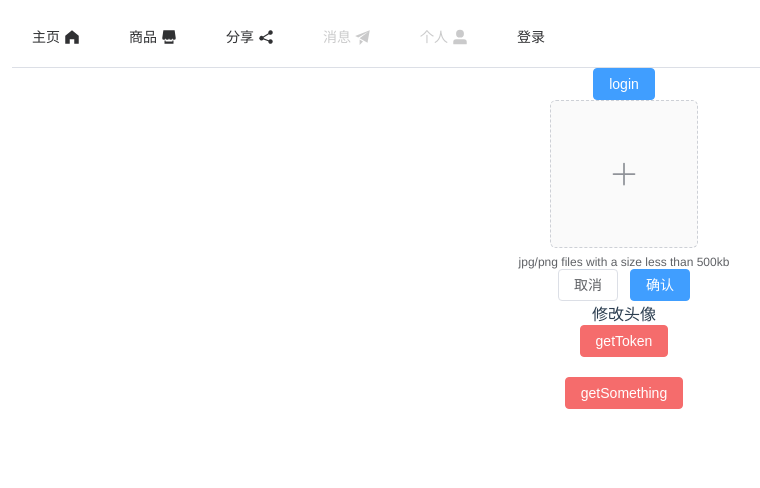
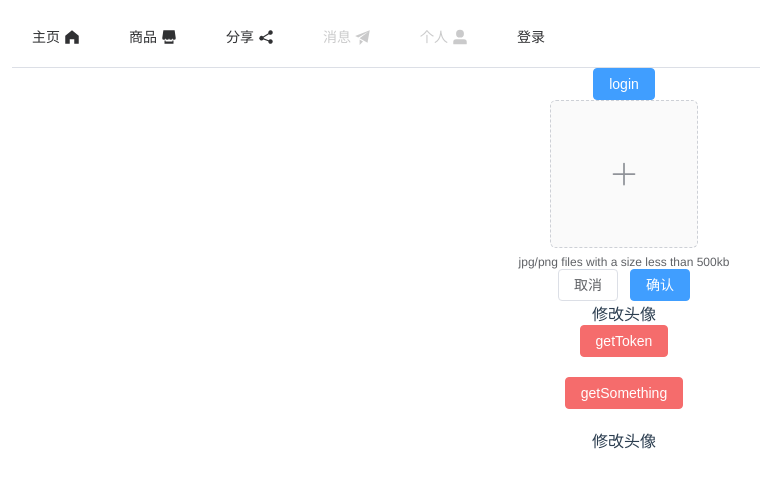
Before and after one commit to G1ume/Database-Front, a Vue app: page /debug in a window 1280 px wide. Shown: the top 488 px of the page, without its empty margins (16-776 px from the left). Built offline with nearby package versions, Linux system fonts and the light colour scheme.

Commit message:
upload success

```diff
--- a/src/debug.vue
+++ b/src/debug.vue
@@ -10,13 +10,20 @@
   </div>
   <h3/>
   <div>
-
+    <el-upload
+        action=""
+        class="alignContainer"
+        :http-request="upload"
+        :show-file-list="false"
+    >
+      <div class="avatar-update">修改头像</div>
+    </el-upload>
   </div>
 </template>
-
 <script>
 import store from "@/store";
 import UploadAvatar from "@/components/userInfo/uploadAvatar.vue";
+import axios from "axios";
 
 
 export default {
@@ -47,8 +54,8 @@ export default {
       this.Axios({
         method: 'post',
         url: '/token',
-        headers:{
-          "Content-Type":"multipart/form-data",
+        headers: {
+          "Content-Type": "multipart/form-data",
         },
         params: {
           username: "G1ume",
@@ -62,8 +69,8 @@ export default {
           method: 'post',
           url: '/profile',
           headers: {
-            "Content-Type":"multipart/form-data",
-            //'Authorization': res.data.data.token
+            //"Content-Type":"multipart/form-data",
+            Authorization: res.data.data.token,
           }
         }).then(res => {
           console.log(res)
@@ -87,6 +94,24 @@ export default {
         console.error(err)
       })
     },
+    upload(file) {
+      const formData = new FormData();
+      //formData.append("smfile", file.file)
+      //console.log(formData.get('smfile'))
+      formData.append("image",file.file)
+      console.log(formData.get('image'))
+      console.log(file.file)
+      this.Axios.post('https://api.imgbb.com/1/upload',formData,{
+        params: {
+          key: "b3af80c7860822bee54611e28f1261e2",
+        }
+      }).then((res) => {
+        console.log(res)
+        console.log(res.data.data.url);
+      }).catch(err => {
+        console.log(err)
+      })
+    }
   }
 }
 </script>
```
